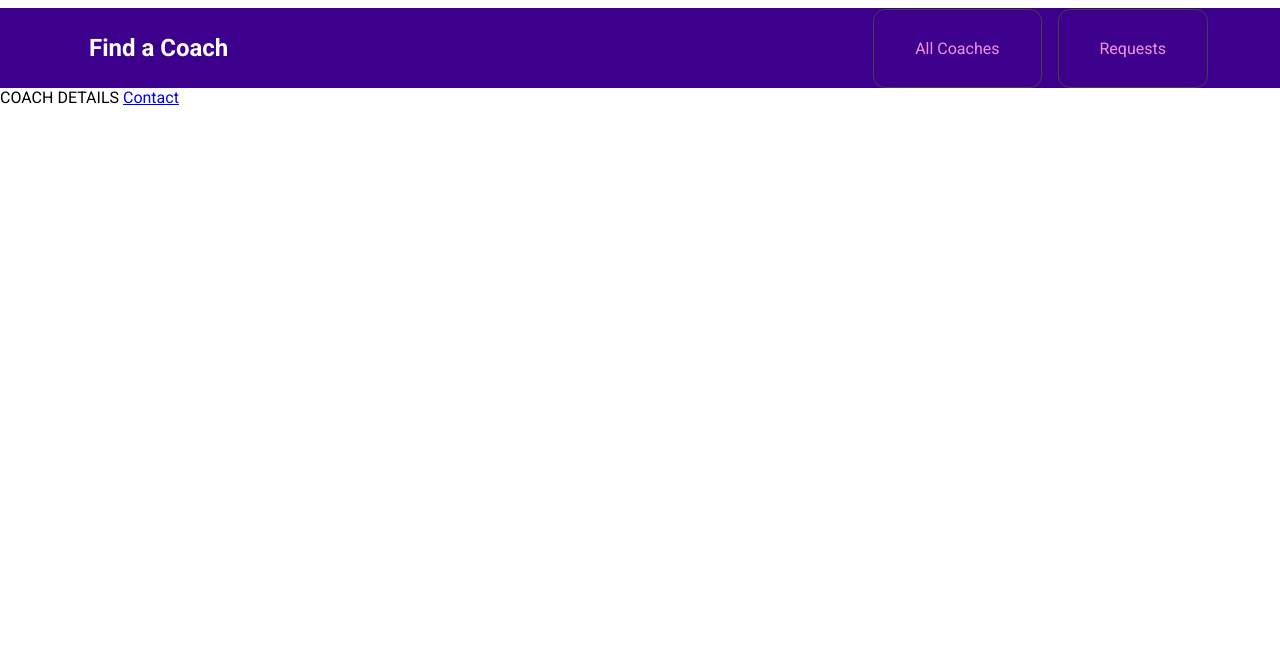
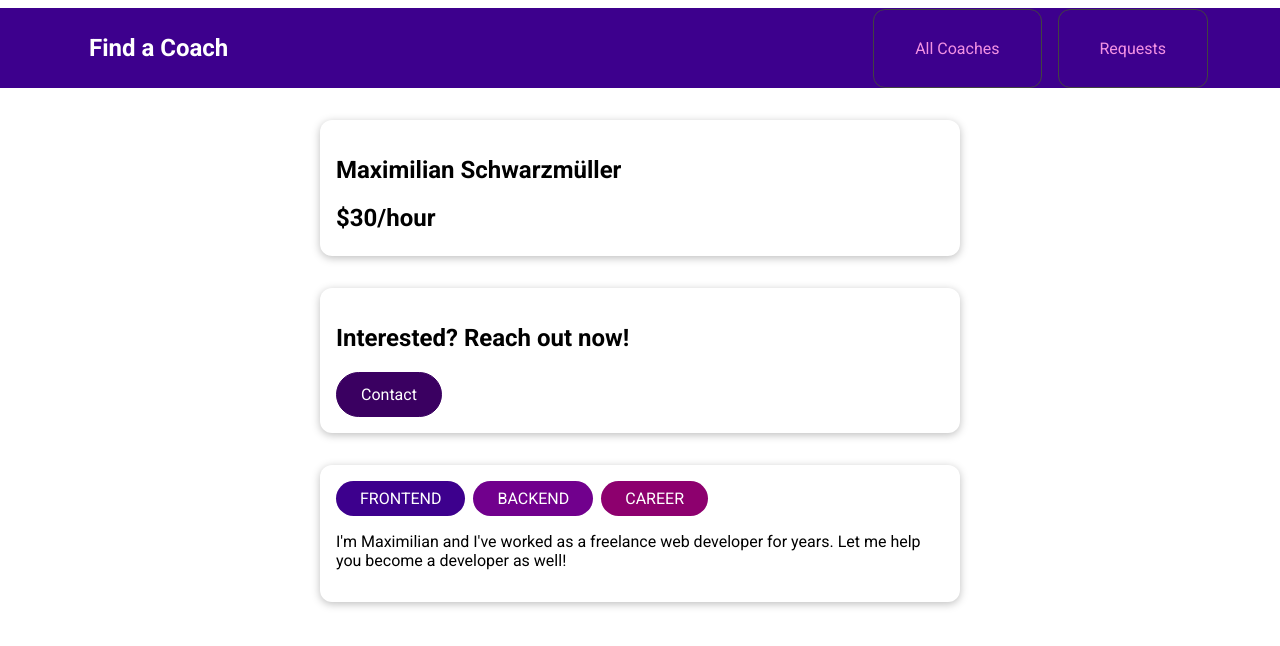
Before and after one commit to pkysylev/VueJS, a Vue app in the folder Section_16/main-prj-01-starting-setup/: page /coaches/c1 in a window 1280 px wide. Shown: the top 646 px of the page. Built offline with nearby package versions, Linux system fonts and the light colour scheme.

Commit message:
Building the Coach Detail Component

```diff
--- a/Section_16/main-prj-01-starting-setup/src/pages/coaches/CoachDetail.vue
+++ b/Section_16/main-prj-01-starting-setup/src/pages/coaches/CoachDetail.vue
@@ -1,8 +1,60 @@
 <template>
-    COACH DETAILS
-    <router-view></router-view>
-    <router-link to="/coaches/c1/contact">Contact</router-link>
+  <section>
+    <base-card>
+      <h2>{{ fullName }}</h2>
+      <h3>${{ rate }}/hour</h3>
+    </base-card>
+  </section>
+  <section>
+    <base-card>
+      <header>
+        <h2>Interested? Reach out now!</h2>
+        <base-button link :to="contactLink">Contact</base-button>
+      </header>
+      <router-view></router-view>
+    </base-card>
+  </section>
+  <section>
+    <base-card>
+      <base-badge v-for="area in areas" :key="area" :type="area" :title="area">
+      </base-badge>
+      <p>{{ description }}</p>
+    </base-card>
+  </section>
 </template>
+
+<script>
+export default {
+  props: ['id'],
+  computed: {
+    data() {
+      return {
+        selectedCoach: null,
+      };
+    },
+    fullName() {
+      return `${this.selectedCoach.firstName} ${this.selectedCoach.lastName}`;
+    },
+    contactLink() {
+      return `${this.$route.path}/contact`;
+    },
+    areas() {
+      return this.selectedCoach.areas;
+    },
+    rate() {
+      return this.selectedCoach.hourlyRate;
+    },
+    description() {
+      return this.selectedCoach.description;
+    },
+  },
+  created() {
+    this.selectedCoach = this.$store.getters['coaches/coaches'].find(
+      (coach) => coach.id === this.id
+    );
+  },
+};
+</script>
 
 <style scoped>
 li {
--- a/Section_16/main-prj-01-starting-setup/src/pages/coaches/CoachesList.vue
+++ b/Section_16/main-prj-01-starting-setup/src/pages/coaches/CoachesList.vue
@@ -3,12 +3,8 @@
   <section>
     <base-card>
       <div class="controls">
-        <!-- <button>Refresh</button> -->
-        <!-- <router-link to="/register">Register as Coach</router-link> -->
         <base-button mode="outline">Refresh</base-button>
-        <base-button link to="/register"
-          >Register as Coach</base-button
-        >
+        <base-button link to="/register">Register as Coach</base-button>
       </div>
       <ul v-if="hasCoaches">
         <coach-item
--- a/Section_16/main-prj-01-starting-setup/src/router.js
+++ b/Section_16/main-prj-01-starting-setup/src/router.js
@@ -18,6 +18,7 @@
         {
             path: '/coaches/:id',
             component: CoachDetail,
+            props: true,
             children: [
                 { path: 'contact', component: ContactCoach } // /coaches/c1/contact
             ]
```
